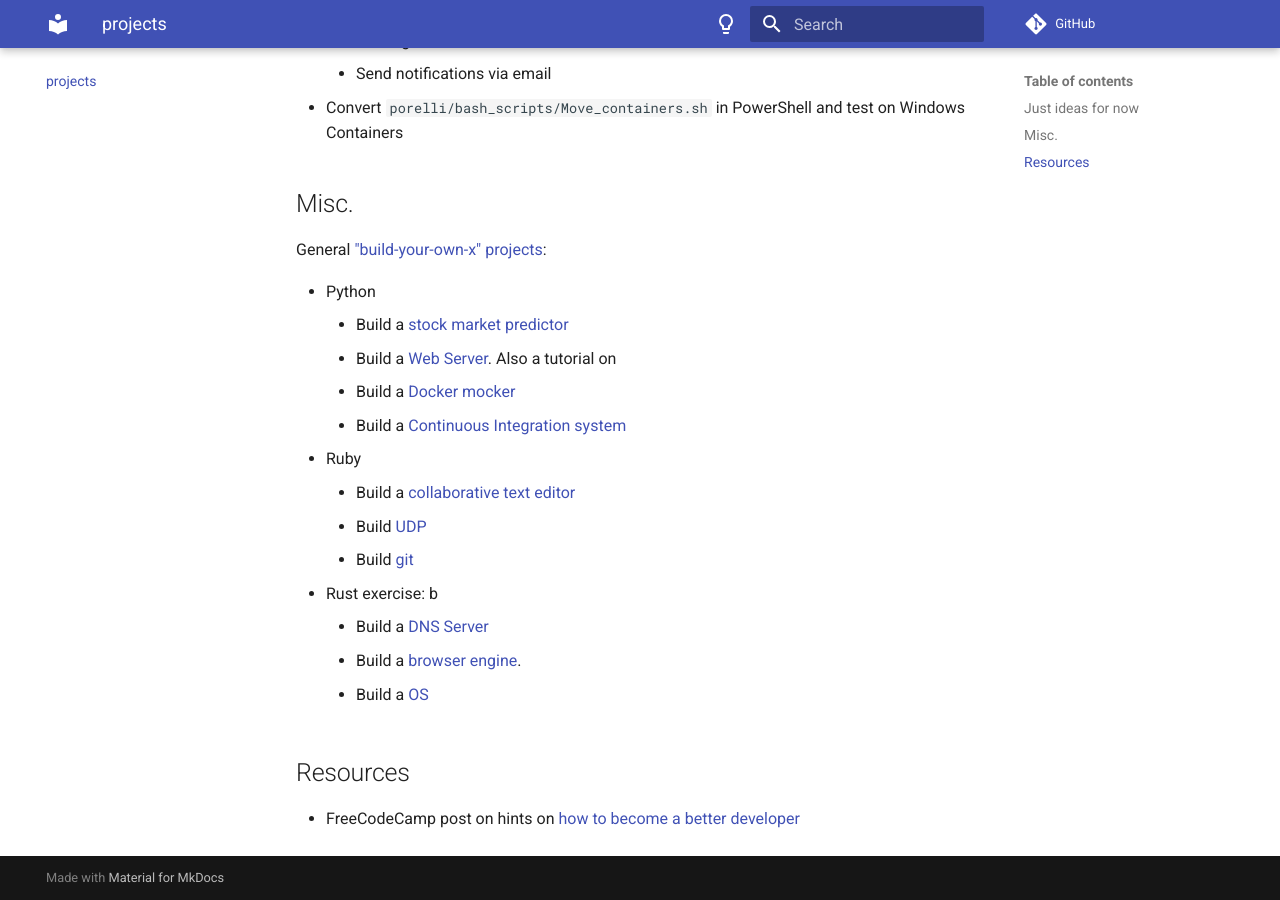
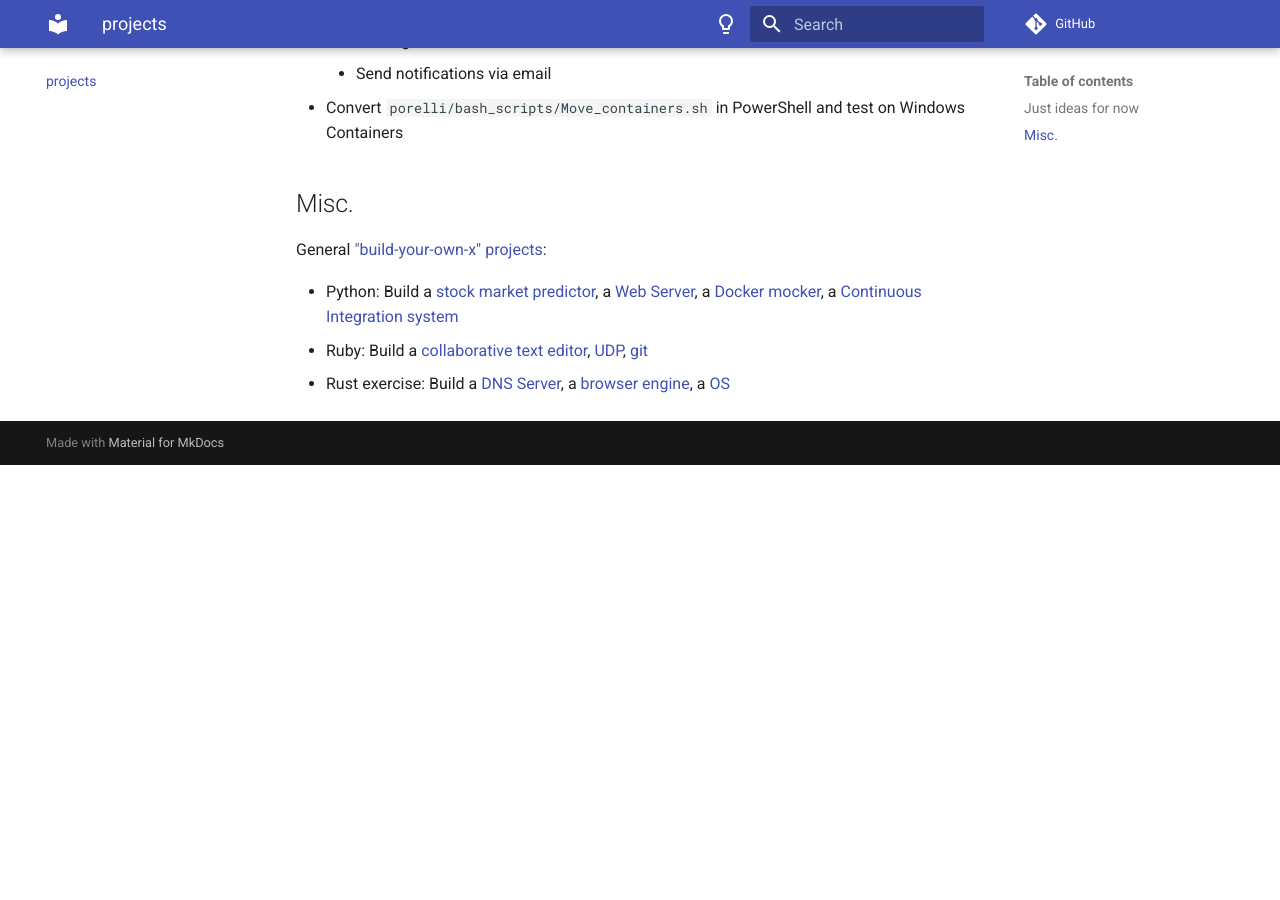
Before and after one commit to sannae/the-notebook, an MkDocs documentation site: the page built from docs/projects.md, in a window 1280 px wide and 900 px high, scrolled down 619 px. Built offline with MkDocs 1.6.1 and Material for MkDocs 9.7.7, drawn with Linux system fonts in a browser that asks for light colours; emoji names are drawn with the system emoji font; comment, search, counter and statistics services are not loaded; after the commit the page ends 1084 px from its top, so only the background shows below that.

Commit message:
Update projects.md

```diff
--- a/docs/projects.md
+++ b/docs/projects.md
@@ -1,6 +1,6 @@
 # Projects
 
-> > "The better way to get a project done faster is to start sooner"- Jim Highsmith
+> "The better way to get a project done faster is to start sooner"- Jim Highsmith
 
 ## Just ideas for now :bulb:
 
@@ -20,19 +20,6 @@
 ## Misc.
 General ["build-your-own-x" projects](https://github.com/danistefanovic/build-your-own-x):
 
-* Python
-    * Build a [stock market predictor](https://www.datacamp.com/community/tutorials/lstm-python-stock-market)
-    * Build a [Web Server](https://ruslanspivak.com/lsbaws-part1/). Also a tutorial on
-    * Build a [Docker mocker](https://github.com/tonybaloney/mocker)
-    * Build a [Continuous Integration system](http://aosabook.org/en/500L/a-continuous-integration-system.html)
-* Ruby
-    * Build a [collaborative text editor](https://www.aha.io/blog/text-editor)
-    * Build [UDP](https://medium.com/geckoboard-under-the-hood/how-to-build-a-network-stack-in-ruby-f73aeb1b661b)
-    * Build [git](https://thoughtbot.com/blog/rebuilding-git-in-ruby)
-* Rust exercise: b
-    * Build a [DNS Server](https://github.com/EmilHernvall/dnsguide/blob/master/README.md)
-    * Build a [browser engine](https://limpet.net/mbrubeck/2014/08/08/toy-layout-engine-1.html).
-    * Build a [OS](https://os.phil-opp.com/)
-
-## Resources
-* FreeCodeCamp post on hints on [how to become a better developer](https://www-freecodecamp-org.cdn.ampproject.org/c/s/www.freecodecamp.org/news/how-to-become-a-better-developer/amp/)
+* Python: Build a [stock market predictor](https://www.datacamp.com/community/tutorials/lstm-python-stock-market), a [Web Server](https://ruslanspivak.com/lsbaws-part1/), a [Docker mocker](https://github.com/tonybaloney/mocker), a [Continuous Integration system](http://aosabook.org/en/500L/a-continuous-integration-system.html)
+* Ruby: Build a [collaborative text editor](https://www.aha.io/blog/text-editor), [UDP](https://medium.com/geckoboard-under-the-hood/how-to-build-a-network-stack-in-ruby-f73aeb1b661b), [git](https://thoughtbot.com/blog/rebuilding-git-in-ruby)
+* Rust exercise: Build a [DNS Server](https://github.com/EmilHernvall/dnsguide/blob/master/README.md), a [browser engine](https://limpet.net/mbrubeck/2014/08/08/toy-layout-engine-1.html), a [OS](https://os.phil-opp.com/)
```
